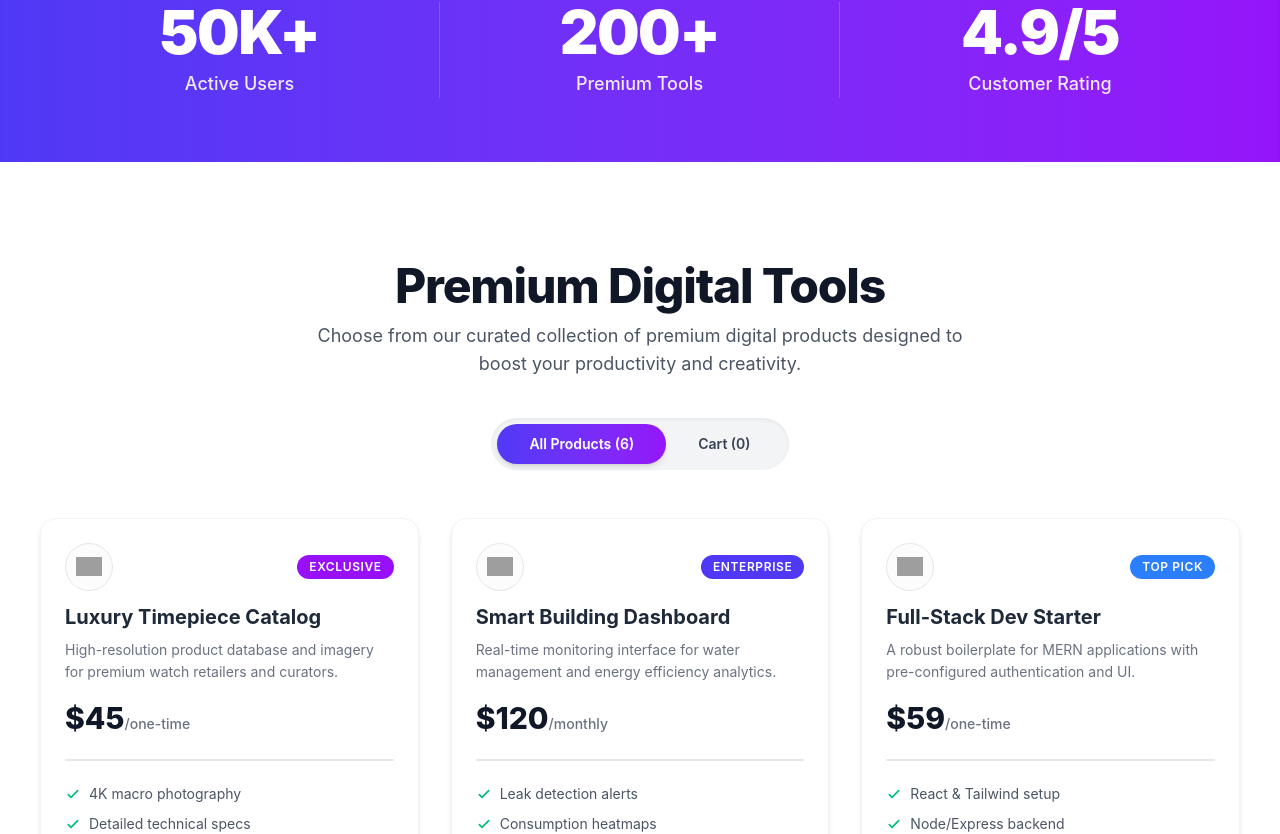
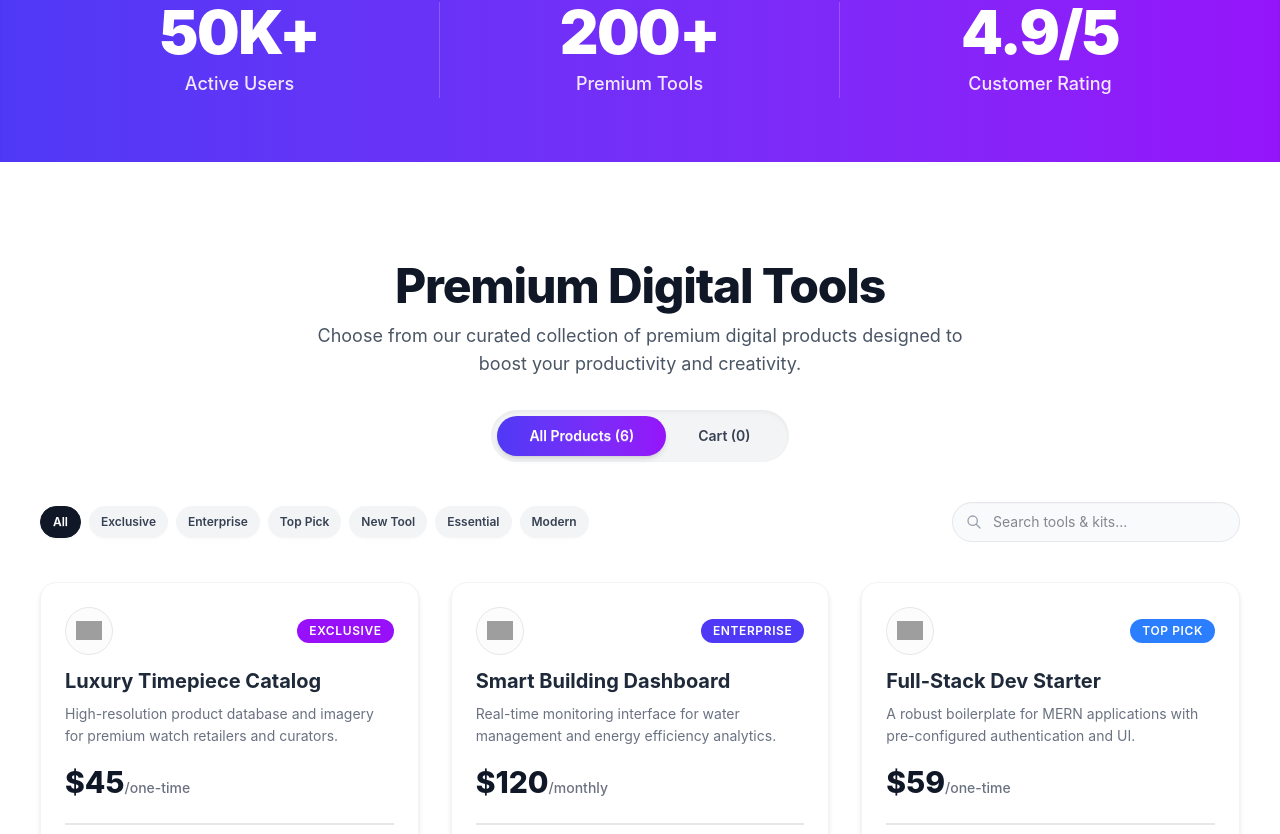
Before and after one commit to ArifKhanEver/DigiTools-Platform, a React (Vite) app: page / in a window 1280 px wide. Shown: the part 848-1682 px from the top of the page. Built offline with nearby package versions, Linux system fonts and the light colour scheme; grey boxes are pictures that could not be loaded.

Commit message:
Add search and category tag filtering with empty state handling to Digital Tools catalog

```diff
--- a/src/components/DigitalTools/AllTools.jsx
+++ b/src/components/DigitalTools/AllTools.jsx
@@ -1,7 +1,31 @@
 import React from 'react';
 import Tool from './Tool';
 
-const AllTools = ({ tools, selectedTools, setSelectedTools }) => {
+const AllTools = ({ tools = [], selectedTools, setSelectedTools, onReset }) => {
+    if (tools.length === 0) {
+        return (
+            <div className="text-center py-16 bg-gray-50/70 rounded-2xl border border-gray-100 p-8 space-y-4">
+                <div className="w-16 h-16 mx-auto rounded-full bg-gray-100 flex items-center justify-center text-gray-400">
+                    <svg xmlns="http://www.w3.org/2000/svg" className="size-8" fill="none" viewBox="0 0 24 24" stroke="currentColor">
+                        <path strokeLinecap="round" strokeLinejoin="round" strokeWidth="1.5" d="M21 21l-6-6m2-5a7 7 0 11-14 0 7 7 0 0114 0z" />
+                    </svg>
+                </div>
+                <h3 className="text-xl font-bold text-gray-800">No matching tools found</h3>
+                <p className="text-gray-500 max-w-sm mx-auto text-sm">
+                    Try adjusting your search query or selecting another category tag.
+                </p>
+                {onReset && (
+                    <button
+                        onClick={onReset}
+                        className="btn btn-sm rounded-full bg-linear-to-r from-[#4F39F6] to-[#9514FA] text-white px-6 border-none shadow-sm"
+                    >
+                        Clear Filters
+                    </button>
+                )}
+            </div>
+        );
+    }
+
     return (
         <div className='grid grid-cols-1 md:grid-cols-2 lg:grid-cols-3 gap-8'>
             {tools.map((tool) => (
--- a/src/components/DigitalTools/DigitalTools.jsx
+++ b/src/components/DigitalTools/DigitalTools.jsx
@@ -1,9 +1,12 @@
-import React, { use } from 'react';
+import React, { use, useState, useMemo } from 'react';
 import AllTools from './AllTools';
 import SelectedTools from './SelectedTools';
 
 const DigitalTools = ({ toolsData, selectedTools, setSelectedTools, activeTab = "Products", setActiveTab }) => {
-    const tools = use(toolsData);
+    const rawTools = use(toolsData);
+    const tools = useMemo(() => rawTools || [], [rawTools]);
+    const [searchQuery, setSearchQuery] = useState('');
+    const [selectedCategory, setSelectedCategory] = useState('All');
 
     const handleToggle = (tabName) => {
         if (setActiveTab) {
@@ -11,10 +14,31 @@ const DigitalTools = ({ toolsData, selectedTools, setSelectedTools, activeTab =
         }
     };
 
+    const categories = useMemo(() => {
+        const uniqueTags = Array.from(new Set(tools.map(t => t.tag).filter(Boolean)));
+        return ['All', ...uniqueTags];
+    }, [tools]);
+
+    const filteredTools = useMemo(() => {
+        return tools.filter(tool => {
+            const matchesCategory = selectedCategory === 'All' || tool.tag === selectedCategory;
+            const matchesSearch =
+                tool.name.toLowerCase().includes(searchQuery.toLowerCase()) ||
+                (tool.description && tool.description.toLowerCase().includes(searchQuery.toLowerCase()));
+            return matchesCategory && matchesSearch;
+        });
+    }, [tools, selectedCategory, searchQuery]);
+
+
+    const handleResetFilters = () => {
+        setSearchQuery('');
+        setSelectedCategory('All');
+    };
+
     return (
         <section id="products" className='bg-white scroll-mt-20'>
             <div className='max-w-[90%] md:max-w-[1200px] mx-auto py-14 md:py-[100px]'>
-                <div className="text-center max-w-2xl mx-auto mb-10">
+                <div className="text-center max-w-2xl mx-auto mb-8">
                     <h2 className='text-3xl md:text-5xl font-extrabold mb-3 text-gray-900 tracking-tight'>
                         Premium Digital Tools
                     </h2>
@@ -23,7 +47,8 @@ const DigitalTools = ({ toolsData, selectedTools, setSelectedTools, activeTab =
                     </p>
                 </div>
 
-                <div className="toggleBtns flex justify-center mb-12">
+                {/* Tab switcher: All Products vs Shopping Cart */}
+                <div className="toggleBtns flex justify-center mb-10">
                     <div className='bg-gray-100 p-1.5 rounded-full inline-flex shadow-inner'>
                         <button
                             onClick={() => handleToggle('Products')}
@@ -33,7 +58,7 @@ const DigitalTools = ({ toolsData, selectedTools, setSelectedTools, activeTab =
                                     : "bg-transparent text-gray-700 hover:text-black shadow-none"
                             }`}
                         >
-                            All Products ({tools ? tools.length : 0})
+                            All Products ({rawTools.length})
                         </button>
                         <button
                             onClick={() => handleToggle('Cart')}
@@ -48,12 +73,81 @@ const DigitalTools = ({ toolsData, selectedTools, setSelectedTools, activeTab =
                     </div>
                 </div>
 
+                {/* Filter & Search Bar - only shown when on Products tab */}
+                {activeTab === "Products" && (
+                    <div className="mb-10 space-y-4">
+                        <div className="flex flex-col md:flex-row gap-4 items-center justify-between">
+                            {/* Category Filter Pills */}
+                            <div className="flex flex-wrap gap-2 justify-center md:justify-start">
+                                {categories.map(category => (
+                                    <button
+                                        key={category}
+                                        onClick={() => setSelectedCategory(category)}
+                                        className={`btn btn-sm rounded-full text-xs font-semibold transition-all ${
+                                            selectedCategory === category
+                                                ? "bg-gray-900 text-white border-gray-900 shadow-xs"
+                                                : "bg-gray-100 hover:bg-gray-200 text-gray-700 border-none"
+                                        }`}
+                                    >
+                                        {category}
+                                    </button>
+                                ))}
+                            </div>
+
+                            {/* Search Box */}
+                            <div className="w-full md:w-72 relative">
+                                <input
+                                    type="text"
+                                    value={searchQuery}
+                                    onChange={(e) => setSearchQuery(e.target.value)}
+                                    placeholder="Search tools & kits..."
+                                    className="input input-bordered input-sm md:input-md w-full rounded-full pl-10 pr-4 bg-gray-50 focus:bg-white focus:outline-none focus:border-[#4F39F6] border-gray-200 text-sm"
+                                />
+                                <svg
+                                    xmlns="http://www.w3.org/2000/svg"
+                                    className="h-4 w-4 absolute left-3.5 top-1/2 -translate-y-1/2 text-gray-400"
+                                    fill="none"
+                                    viewBox="0 0 24 24"
+                                    stroke="currentColor"
+                                >
+                                    <path strokeLinecap="round" strokeLinejoin="round" strokeWidth="2" d="M21 21l-6-6m2-5a7 7 0 11-14 0 7 7 0 0114 0z" />
+                                </svg>
+                                {searchQuery && (
+                                    <button
+                                        onClick={() => setSearchQuery('')}
+                                        className="btn btn-ghost btn-circle btn-xs absolute right-2 top-1/2 -translate-y-1/2 text-gray-400 hover:text-gray-700"
+                                    >
+                                        ✕
+                                    </button>
+                                )}
+                            </div>
+                        </div>
+
+                        {/* Search result summary if filter/search is active */}
+                        {(selectedCategory !== 'All' || searchQuery) && (
+                            <div className="flex items-center justify-between text-sm text-gray-500 px-1">
+                                <span>
+                                    Showing {filteredTools.length} of {rawTools.length} tools
+                                </span>
+                                <button
+                                    onClick={handleResetFilters}
+                                    className="text-[#4F39F6] font-medium hover:underline text-xs"
+                                >
+                                    Reset Filters
+                                </button>
+                            </div>
+                        )}
+                    </div>
+                )}
+
+                {/* Content Cards */}
                 <div className="toolCards">
                     {activeTab === "Products" ? (
                         <AllTools
-                            tools={tools || []}
+                            tools={filteredTools}
                             selectedTools={selectedTools}
                             setSelectedTools={setSelectedTools}
+                            onReset={handleResetFilters}
                         />
                     ) : (
                         <SelectedTools
```
